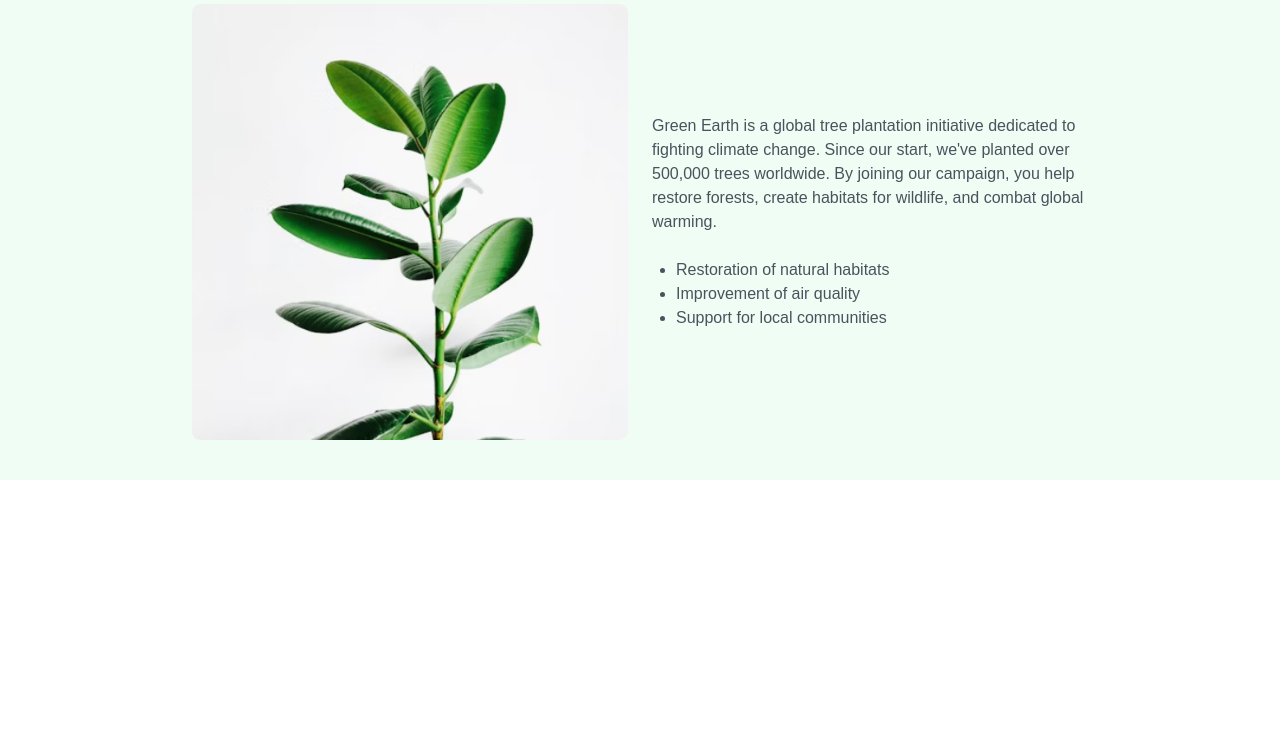
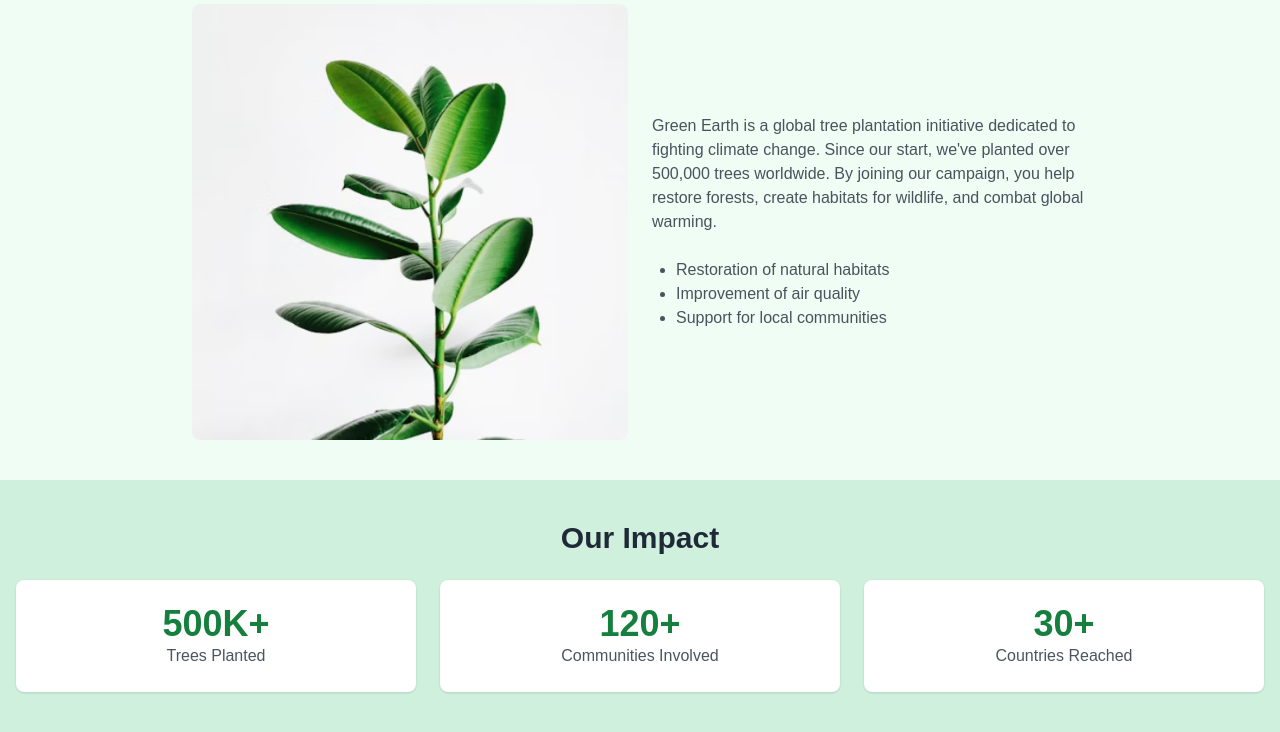
Before and after one commit to rakibhasan1868/Assignment-6-Green-Earth, a plain HTML site: page index.html in a window 1280 px wide. Shown: the part 702-1434 px from the top of the page. Before the commit the page ends 1182 px from the top, so only its background shows below. Drawn offline with nearby package versions, Linux system fonts and the light colour scheme.

Commit message:
Our Impact Section added

```diff
--- a/index.html
+++ b/index.html
@@ -132,7 +132,29 @@
                 </div>
             </div>
         </section>
-
+        <!-- Our Impact Section -->
+        <section class="py-10 px-4 bg-[#cff0dc]">
+            <div class="max-w-7xl mx-auto">
+                <h2 class="text-center text-3xl font-semibold mb-6">Our Impact</h2>
+                <div class="grid md:grid-cols-3 gap-6">
+                    <div
+                        class="card bg-base-100 p-6 shadow-sm text-center duration-300 transition-all hover:bg-green-300 hover:scale-105">
+                        <h2 class="text-4xl font-semibold text-[#15803d]">500K+</h2>
+                        <p class="text-[#4c545f]">Trees Planted</p>
+                    </div>
+                    <div
+                        class="card bg-base-100 p-6 shadow-sm text-center duration-300 transition-all hover:bg-green-300 hover:scale-105">
+                        <h2 class="text-4xl font-semibold text-[#15803d]">120+</h2>
+                        <p class="text-[#4c545f]">Communities Involved</p>
+                    </div>
+                    <div
+                        class="card bg-base-100 p-6 shadow-sm text-center duration-300 transition-all hover:bg-green-300 hover:scale-105">
+                        <h2 class="text-4xl font-semibold text-[#15803d]">30+</h2>
+                        <p class="text-[#4c545f]">Countries Reached</p>
+                    </div>
+                </div>
+            </div>
+        </section>
 
 
 
```
